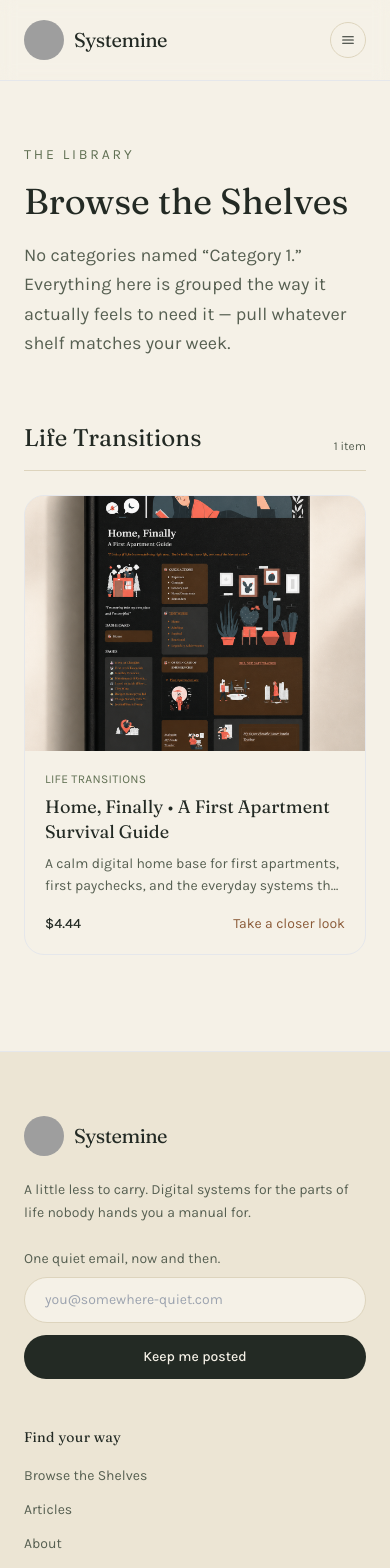
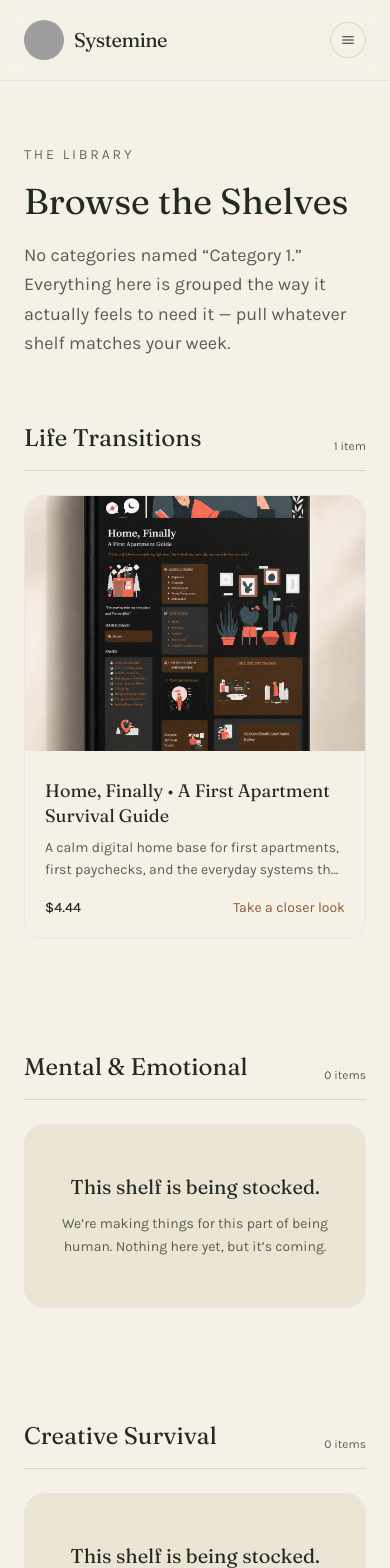
Before and after one commit to systemine/systemineV4, a Next.js app: page /shelves in a window 390 px wide. Shown: the top 1568 px of the page. Built offline with nearby package versions, Linux system fonts and the light colour scheme; grey boxes are pictures that could not be loaded.

Commit message:
fixed shelf logic

```diff
--- a/content/products/home finally.md
+++ b/content/products/home finally.md
@@ -2,7 +2,9 @@
 title: "Home, Finally • A First Apartment Survival Guide"
 slug: "home-finally"
 price: "$4.44"
-category: "Life Transitions"
+categories:
+  - "Life Transitions"
+  - "Hyper-Specific Human Experiences"
 cover: "/images/products/home-finally/cover.png"
 gallery:
   - "/images/products/home-finally/ipad.png"
--- a/src/app/shelves/page.tsx
+++ b/src/app/shelves/page.tsx
@@ -1,7 +1,6 @@
 import type { Metadata } from "next";
 import Container from "@/components/Container";
 import Shelf from "@/components/Shelf";
-import EmptyState from "@/components/EmptyState";
 import { getShelves } from "@/lib/products";
 
 export const metadata: Metadata = {
@@ -12,7 +11,6 @@ export const metadata: Metadata = {
 
 export default function ShelvesPage() {
   const shelves = getShelves();
-  const hasProducts = shelves.some((s) => s.products.length > 0);
 
   return (
     <Container className="py-16 sm:py-20">
@@ -31,24 +29,9 @@ export default function ShelvesPage() {
       </header>
 
       <div className="mt-16 flex flex-col gap-20">
-        {hasProducts ? (
-          shelves
-            .filter((shelf) => shelf.products.length > 0)
-            .map((shelf) => <Shelf key={shelf.category} shelf={shelf} />)
-        ) : (
-          <EmptyState title="These shelves are freshly built and still empty.">
-            <p>
-              That&rsquo;s intentional — we&rsquo;d rather launch honest than
-              launch full. The first products are on their way. Once a
-              markdown file lands in{" "}
-              <code className="rounded bg-paper px-1.5 py-0.5 text-xs">
-                content/products
-              </code>
-              , it&rsquo;ll appear here, sorted onto its shelf, with nobody
-              needing to touch any code.
-            </p>
-          </EmptyState>
-        )}
+                {shelves.map((shelf) => (
+          <Shelf key={shelf.category} shelf={shelf} />
+        ))}
       </div>
     </Container>
   );
--- a/src/components/Shelf.tsx
+++ b/src/components/Shelf.tsx
@@ -12,11 +12,23 @@ export default function Shelf({ shelf }: { shelf: ShelfType }) {
           {shelf.products.length} {shelf.products.length === 1 ? "item" : "items"}
         </span>
       </div>
-      <div className="grid grid-cols-1 gap-6 sm:grid-cols-2 lg:grid-cols-3">
-        {shelf.products.map((product) => (
-          <ProductCard key={product.slug} product={product} />
-        ))}
-      </div>
+            {shelf.products.length > 0 ? (
+        <div className="grid grid-cols-1 gap-6 sm:grid-cols-2 lg:grid-cols-3">
+          {shelf.products.map((product) => (
+            <ProductCard key={product.slug} product={product} />
+          ))}
+        </div>
+      ) : (
+        <div className="rounded-xl2 border border-line/70 bg-paper-alt px-8 py-12 text-center">
+          <h3 className="font-display text-xl text-ink">
+            This shelf is being stocked.
+          </h3>
+          <p className="mx-auto mt-3 max-w-md font-body text-sm leading-relaxed text-ink-soft">
+            We&rsquo;re making things for this part of being human.
+            Nothing here yet, but it&rsquo;s coming.
+          </p>
+        </div>
+      )}
       {/* wood-grain shelf ledge */}
       <div
         aria-hidden="true"
--- a/src/lib/products.ts
+++ b/src/lib/products.ts
@@ -42,7 +42,11 @@ function readProductFile(filename: string): Product | null {
     slug,
     title: data.title,
     price: data.price ? String(data.price) : "",
-    category: data.category || "Uncategorized",
+    categories: Array.isArray(data.categories)
+    ? data.categories
+    : data.category
+    ? [data.category]
+    : ["Uncategorized"],
     cover: data.cover || data.image || null,
     gallery: Array.isArray(data.gallery) ? data.gallery : [],
     video: data.video || null,
@@ -92,12 +96,15 @@ export function getShelves(): Shelf[] {
   const byCategory = new Map<string, Product[]>();
 
   for (const product of products) {
-    const list = byCategory.get(product.category) || [];
-    list.push(product);
-    byCategory.set(product.category, list);
+    for (const category of product.categories) {
+      const list = byCategory.get(category) || [];
+      list.push(product);
+      byCategory.set(category, list);
+    }
   }
 
-  const known = CATEGORY_ORDER.filter((c) => byCategory.has(c));
+  const known = CATEGORY_ORDER;
+
   const unknown = [...byCategory.keys()]
     .filter((c) => !CATEGORY_ORDER.includes(c))
     .sort((a, b) => a.localeCompare(b));
--- a/src/types/content.ts
+++ b/src/types/content.ts
@@ -7,7 +7,7 @@ export interface Product {
   slug: string;
   title: string;
   price: string;
-  category: string;
+  categories: string[];
   cover: string | null;
   gallery: string[];
   video: string | null;
```
